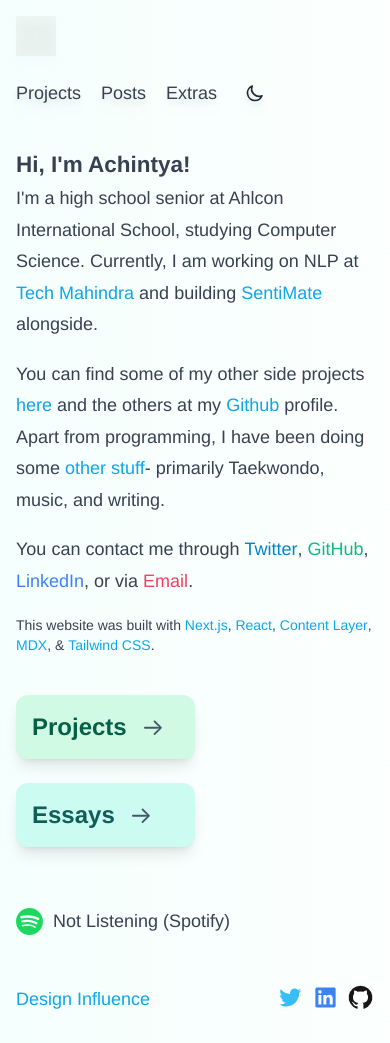
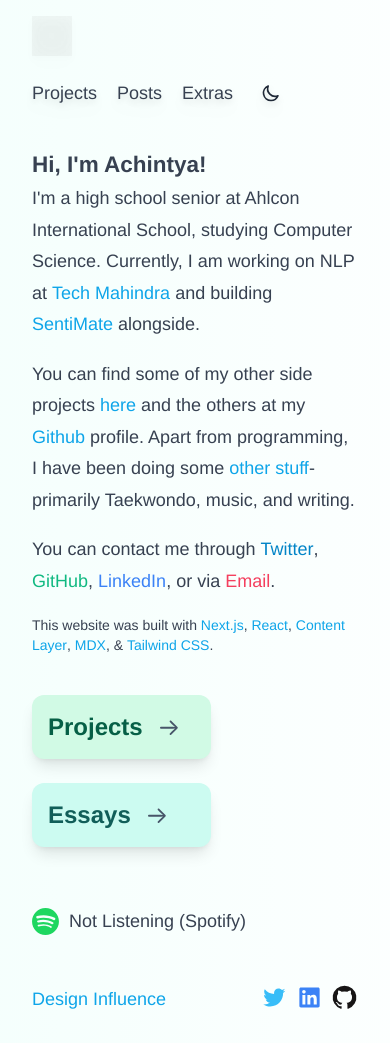
Before and after one commit to achntj/garden, a Next.js app: page / in a window 390 px wide. Built offline with nearby package versions, Linux system fonts and the light colour scheme; no server answers.

Commit message:
universal x-padding

```diff
--- a/components/Base.tsx
+++ b/components/Base.tsx
@@ -23,9 +23,9 @@ export default function Base({ children, ...pageProps }) {
         />
       </Head>
       <div className="bg-gradient-to-r from-[#e6dfffec] via-[#dcfff7d0] to-[#fff] animate-gradient-x dark:bg-zinc-900 dark:bg-none prose-a:text-sky-500 prose-a:no-underline prose-a:transition dark:prose-a:text-zinc-300 hover:prose-a:text-sky-600 dark:hover:prose-a:text-sky-600 dark:prose-headings:text-slate-200 dark:prose-strong:text-zinc-300">
-        <div className="max-w-[700px] mx-auto flex flex-col min-h-screen">
+        <div className="max-w-[700px] mx-auto flex flex-col min-h-screen px-8 sm:px-4">
           <Nav />
-          <div className="px-4 text-gray-700 prose flex-grow dark:text-zinc-400">
+          <div className="text-gray-700 prose flex-grow dark:text-zinc-400">
             {children}
           </div>
           <Footer />
--- a/components/Footer.tsx
+++ b/components/Footer.tsx
@@ -6,7 +6,7 @@ function Footer() {
   return (
     <footer className="prose">
       <NowPlaying />
-      <div className="text-gray-600 py-2  p-4 text-base">
+      <div className="text-gray-600 py-2 text-base">
         <div className="flex justify-between mb-5">
           <Link href="/design.txt">Design Influence</Link>
           <br />
--- a/components/Nav.tsx
+++ b/components/Nav.tsx
@@ -11,7 +11,7 @@ function cn(...classes) {
 function Nav() {
   const [isLoading, setLoading] = useState(true);
   return (
-    <div className="rounded-b drop-shadow-lg p-4">
+    <div className="rounded-b drop-shadow-lg py-4">
       <div className="sm:flex justify-between items-center">
         <div className="">
           <p className="">
--- a/components/now-playing.tsx
+++ b/components/now-playing.tsx
@@ -7,7 +7,7 @@ export default function NowPlaying() {
   // "not-playing";
   return (
     <>
-      <div className="not-prose mt-5 rounded p-4 flex text-base items-center">
+      <div className="not-prose mt-5 rounded py-4 flex text-base items-center">
         {data?.isPlaying ? (
           <>
             <img
```
